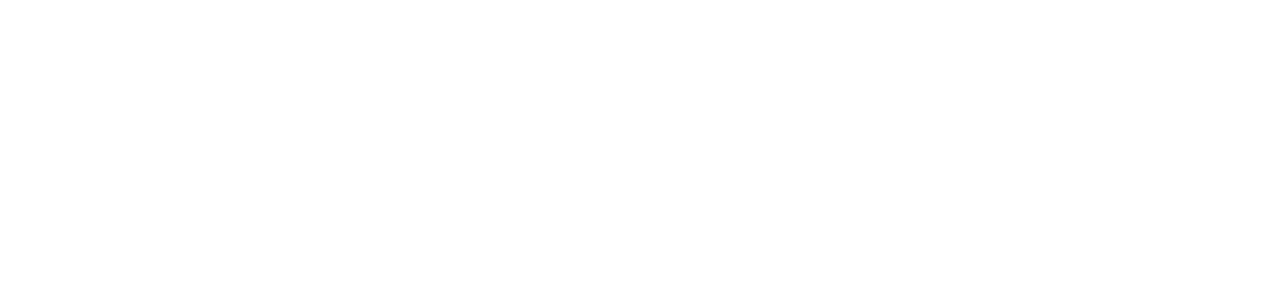
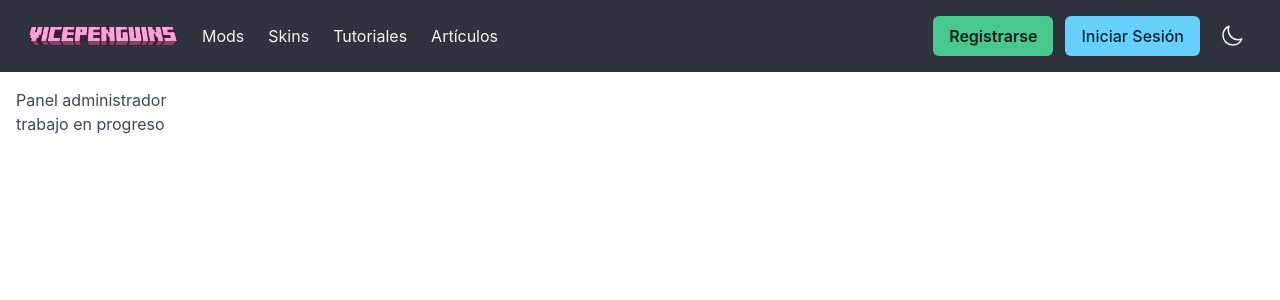
Before and after one commit to AstronautMarkus/VicePenguins-front, a Vue app in the folder VicePenguins/: page /admin in a window 1280 px wide. Before the commit this address had no page. Shown: the top 300 px of the page. Built offline with nearby package versions, Linux system fonts and the light colour scheme.

Commit message:
feat: add Admin layout and AdminHome page with routing

```diff
--- /dev/null
+++ b/VicePenguins/src/layouts/AdminLayout.vue
@@ -0,0 +1,38 @@
+  <template>
+    <div class="layout">
+      <Navbar />
+      <main>
+        <slot />
+      </main>
+    </div>
+  </template>
+
+  <script setup>
+  import Navbar from '../components/Navbar/Navbar.vue';
+  import Footer from '../components/Footer/Footer.vue';
+  </script>
+
+  <style>
+  .layout {
+    display: flex;
+    flex-direction: column;
+    min-height: 100vh;
+  }
+
+  main {
+    flex: 1;
+    padding: 1rem;
+  }
+
+  * {
+  margin: 0;
+  padding: 0;
+  box-sizing: border-box;
+  }
+
+  html, body {
+    width: 100%;
+    height: 100%;
+  }
+
+  </style>
--- /dev/null
+++ b/VicePenguins/src/pages/Admin/AdminHome.vue
@@ -0,0 +1,16 @@
+<script setup>
+import AdminLayout from '../../layouts/AdminLayout.vue';
+</script>
+
+<template>
+    <AdminLayout>
+        <div>
+            <h1>Panel administrador</h1>
+            <p>trabajo en progreso</p>
+        </div>
+    </AdminLayout>
+</template>
+
+
+<style scoped>
+</style>
--- a/VicePenguins/src/router.ts
+++ b/VicePenguins/src/router.ts
@@ -6,6 +6,8 @@
 
 import Login from './pages/Auth/Login/Login.vue';
 import SignIn from './pages/Auth/SignIn/SignIn.vue';
+
+import AdminHome from './pages/Admin/AdminHome.vue';
 
 const routes = [
   { path: '/', component: Home, meta: { title: 'Inicio' } },
@@ -16,6 +18,9 @@
     { path: 'login', component: Login, meta: { title: 'Iniciar sesión' } },
     { path: 'register', component: SignIn, meta: { title: 'Registrarse' } },
   ] },
+  { path:'/admin', children: [
+    { path: '', component: AdminHome, meta: { title: 'Panel de administración' } },
+  ]}
 ];
 
 const router = createRouter({
```
